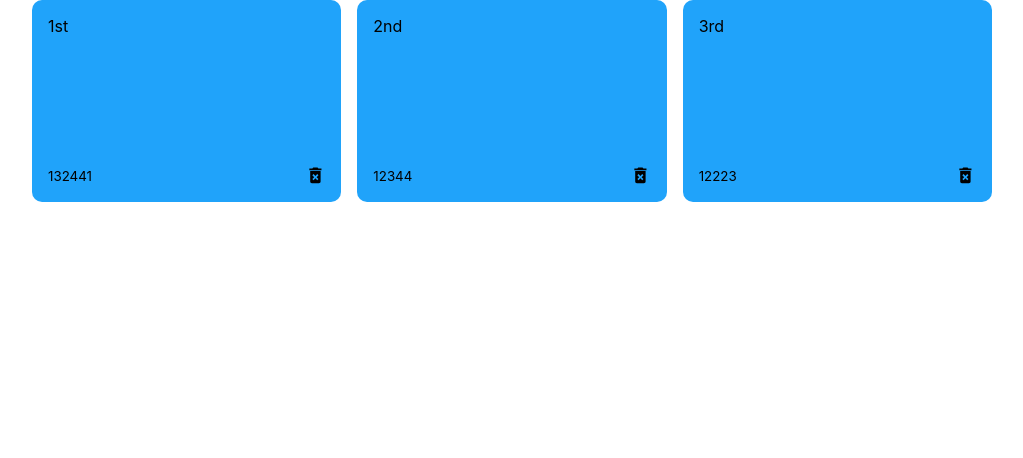
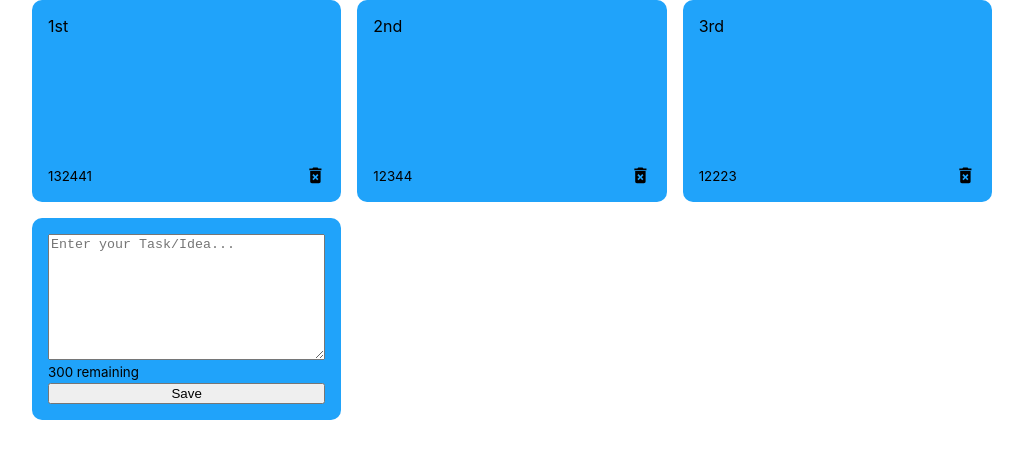
Before and after one commit to niiwade/Notes-App-With-React, a React (Create React App) app: page / in a window 1280 px wide. Shown: the top 458 px of the page, without its empty margins (128-1151 px from the left). Built offline with nearby package versions, Linux system fonts and the light colour scheme.

Commit message:
add save button to main div

```diff
--- a/src/components/AddNote.js
+++ b/src/components/AddNote.js
@@ -2,5 +2,8 @@ const AddNote = () => {
     return (<div className="note new">
         <textarea rows="8" cols="10" placeholder="Enter your Task/Idea..."></textarea>
         <div className="note-footer"><small>300 remaining</small></div>
+        <button className="save">Save</button>
     </div>)
-}
+};
+
+export default AddNote;
--- a/src/components/NotesList.js
+++ b/src/components/NotesList.js
@@ -1,11 +1,12 @@
 import Note from './Note';
-
+import AddNote from './AddNote';
 const NotesList = ({notes}) => {
     return (
         <div className="notes-list">
             {notes.map((note) => (
                 <Note id={note.id} text={note.text} date={note.date}/>
             ))}
+            <AddNote/>
         </div>
     )
 }
```
